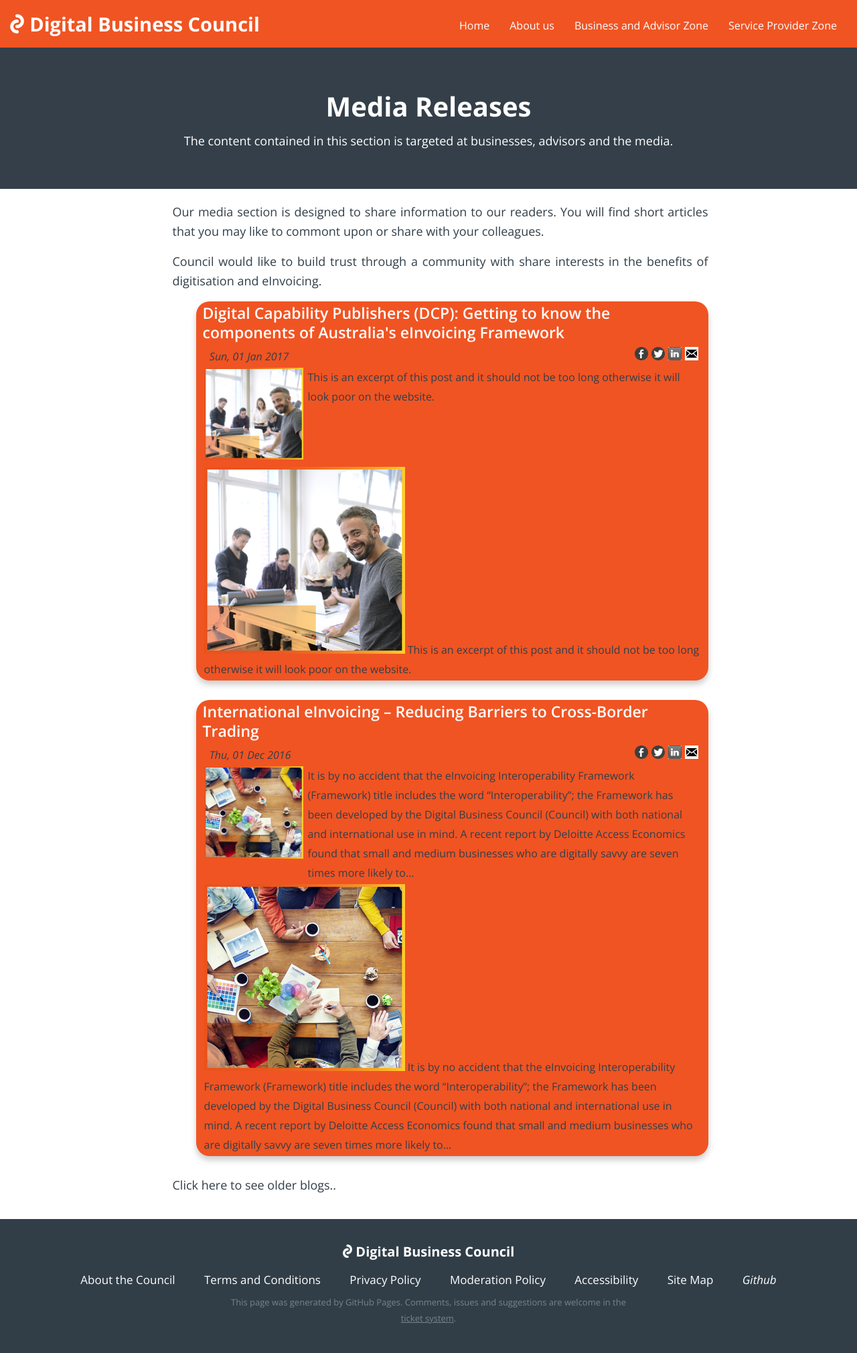
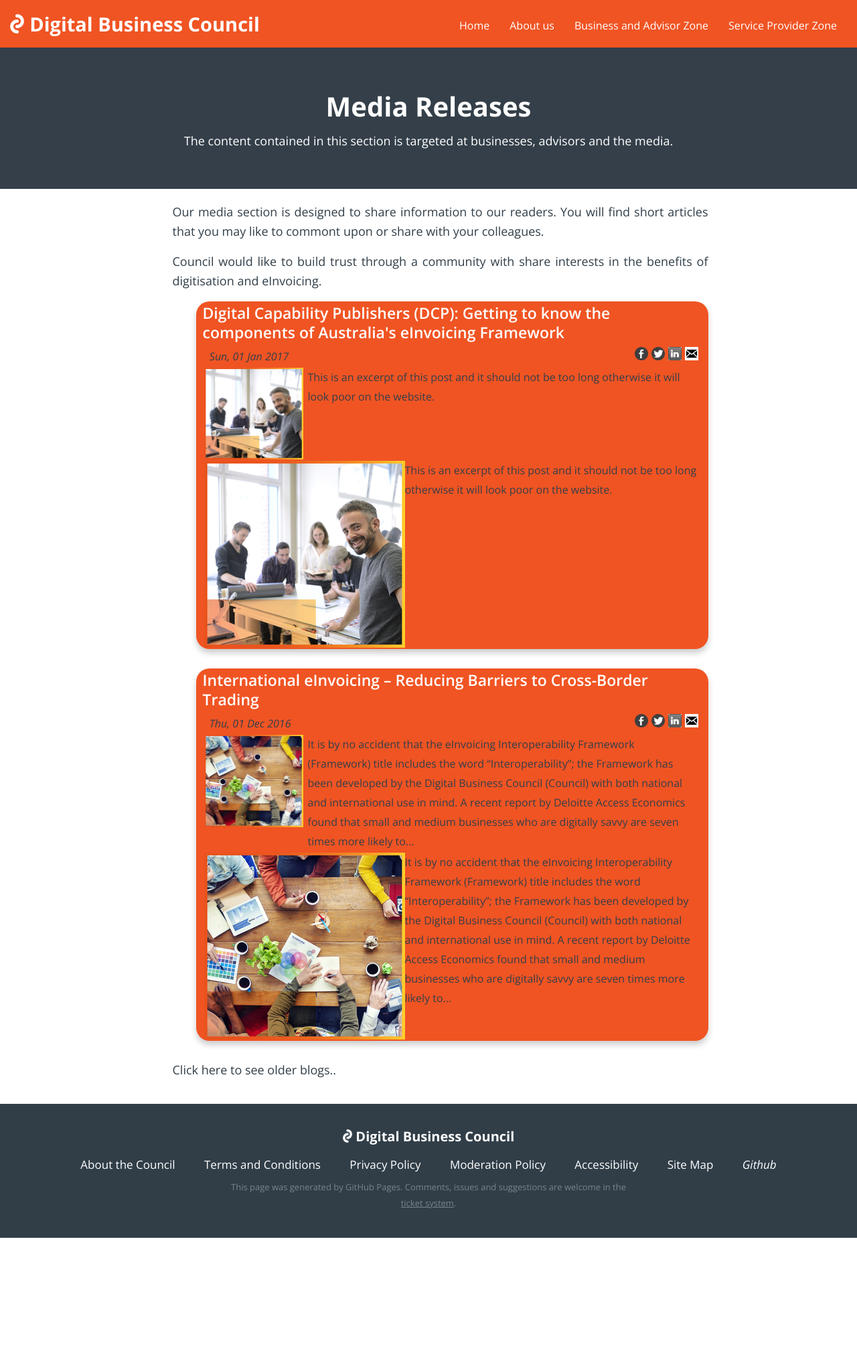
Before and after one commit to Digital-Business-Council/Digital-Business-Council.github.io, a Jekyll site: the page built from pages/business-zone/blogs/learning-centre.md, in a window 1280 px wide. Shown: the whole page at 67% size. Built offline with Jekyll 4.4.1, drawn with Linux system fonts in a browser that asks for light colours; after the commit the page ends 1848 px from its top, so only the background shows below that.

Commit message:
Update _common.scss

```diff
--- a/_sass/_common.scss
+++ b/_sass/_common.scss
@@ -174,7 +174,11 @@
     border:none;
     vertical-align:top;
     padding: 1px 1px 1px 1px;
-font-size:16px;
+    font-size:16px;
+
+    img{
+        float:left;
+    }
   }
 }
 }
```
